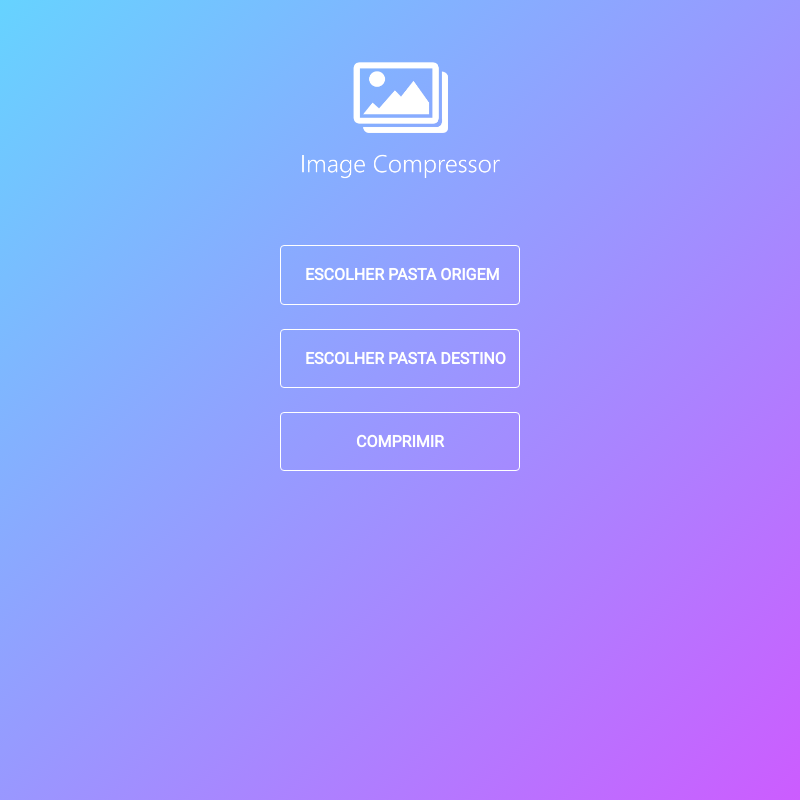
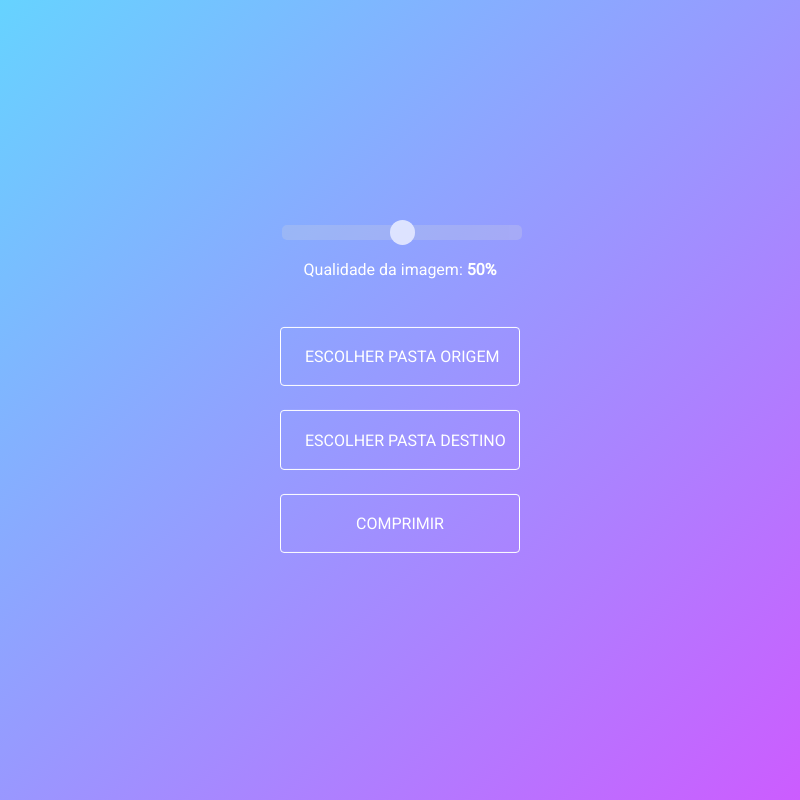
Before and after one commit to luisfagundes94/image-compressor, an Electron app: page app/index.html in a window 800 px wide. Drawn offline with Linux system fonts and the light colour scheme.

Commit message:
adding quality slider

```diff
--- a/app/css/index.css
+++ b/app/css/index.css
@@ -14,11 +14,18 @@ html {
 
 p {
     color: white;
+    font-family: 'Roboto', sans-serif;
+}
+
+span {
+  color: white;
+  font-weight: bold;
+  font-family: 'Roboto', sans-serif;
 }
 
 img {
     text-align: center;
-    margin-top: 7.5%;
+    margin-top: 6.5%;
     margin-left: auto;
     margin-right: auto;
     display: block;
@@ -34,13 +41,12 @@ h1{
 }
 
 .wrapper {
-    text-align: center;
-}
-
-.button-wrapper {
-    display: inline-block;
-    margin: auto;
-    width: 30%;
+  text-align: center;
+  position: absolute;
+  width: 30%;
+  top: 50%;
+  transform: translate(-50%, -50%);
+  left: 50%;
 }
 
 .button {
@@ -48,7 +54,6 @@ h1{
     padding: 8% 10%;
     width: 100%;
     text-align: center;
-    font-weight: bold;
     outline: none;
     display: block;
     border: 1px solid white;
@@ -118,3 +123,41 @@ h1{
     margin-top: -32px;
     display: none;
 }
+
+.slidecontainer {
+  margin-bottom: 20%;
+}
+
+.slider {
+  -webkit-appearance: none;
+  width: 100%;
+  height: 15px;
+  border-radius: 5px;
+  background: #dbdbdb54;
+  outline: none;
+  opacity: 0.7;
+  -webkit-transition: .2s;
+  transition: opacity .2s;
+}
+
+.slider:hover {
+  opacity: 1;
+}
+
+.slider::-webkit-slider-thumb {
+  -webkit-appearance: none;
+  appearance: none;
+  width: 25px;
+  height: 25px;
+  border-radius: 50%;
+  background: white;
+  cursor: pointer;
+}
+
+.slider::-moz-range-thumb {
+  width: 25px;
+  height: 25px;
+  border-radius: 50%;
+  background: white;
+  cursor: pointer;
+}
--- a/app/index.html
+++ b/app/index.html
@@ -16,17 +16,18 @@
             <div></div>
         </div>
     </div>
-    <img id="logo" src="../app/img/icon2.png" width="200px">
 
     <div class="wrapper">
-        <div class="button-wrapper">
-            <input class="button" id="input-folder" type="button" value="Escolher Pasta Origem">
-            <input class="button" id="output-folder" type="button" value="Escolher Pasta Destino">
-            <input class="button" id="compress" type="button" value="Comprimir">
+        <div class="slidecontainer">
+            <input type="range" min="10" max="90" value="50" class="slider" id="myRange">
+            <p>Qualidade da imagem: <span id="demo"></span><span>%</span></p>
+        </div>
+        <input class="button" id="input-folder" type="button" value="Escolher Pasta Origem">
+        <input class="button" id="output-folder" type="button" value="Escolher Pasta Destino">
+        <input class="button" id="compress" type="button" value="Comprimir">
 
-            <p id="input"></p>
-            <p id="output"></p>
-        </div>
+        <p id="input"></p>
+        <p id="output"></p>
     </div>
 
 
--- a/app/js/renderer.js
+++ b/app/js/renderer.js
@@ -5,6 +5,13 @@ var inputFolderPath = '';
 var outputFolderPath = '';
 
 showUI();
+
+const slider = document.getElementById('myRange');
+const output = document.getElementById('demo');
+output.innerHTML = slider.value;
+slider.oninput = function() {
+    output.innerHTML = this.value;
+}
 
 const inputFolderButton = document.querySelector('#input-folder');
 inputFolderButton.addEventListener('click', selectInputFolder);
@@ -14,10 +21,11 @@ outputFolderButton.addEventListener('click', selectOutputFolder);
 
 const compressButton = document.querySelector('#compress');
 compressButton.addEventListener('click', function () {
-    compressImages(inputFolderPath, outputFolderPath);
+    compressImages(inputFolderPath, outputFolderPath, slider.value);
     inputFolderPath = '';
     outputFolderPath = '';
 });
+
 
 function selectInputFolder() {
     dialog.showOpenDialog({
@@ -50,7 +58,7 @@ function createFoldersPathText(folderPathText, folderType, folderId) {
     }
 }
 
-function compressImages(inputFolderPath, outputFolderPath) {
+function compressImages(inputFolderPath, outputFolderPath, quality) {
 
     clearFolderPathText();
     hideUI();
@@ -61,8 +69,8 @@ function compressImages(inputFolderPath, outputFolderPath) {
         let formattedOutputFolderPath = formatOutputFolderPath(outputFolderPath);
 
         compress_images(formattedInputFolderPath, formattedOutputFolderPath, { compress_force: false, statistic: true, autoupdate: true }, false,
-            { jpg: { engine: 'mozjpeg', command: ['-quality', '60'] } },
-            { png: { engine: 'pngquant', command: ['--quality=20-50'] } },
+            { jpg: { engine: 'mozjpeg', command: ['-quality', `${quality}`] } },
+            { png: { engine: 'pngquant', command: [`--quality=${quality}`] } },
             { svg: { engine: 'svgo', command: '--multipass' } },
             { gif: { engine: 'gifsicle', command: ['--colors', '64', '--use-col=web'] } }, function (error, completed, statistic) {
                 if (error) {
@@ -115,8 +123,8 @@ function hideUI() {
     document.querySelector('#input-folder').style.display = 'none';
     document.querySelector('#output-folder').style.display = 'none';
     document.querySelector('#compress').style.display = 'none';
-    document.querySelector('#logo').style.display = 'none';
     document.querySelector('#loading-icon').style.display = 'block';
+    document.querySelector('.slidecontainer').style.display = 'none';
 }
 
 function showUI() {
@@ -124,6 +132,6 @@ function showUI() {
     document.querySelector('#input-folder').style.display = 'block';
     document.querySelector('#output-folder').style.display = 'block';
     document.querySelector('#compress').style.display = 'block';
-    document.querySelector('#logo').style.display = 'block';
     document.querySelector('#loading-icon').style.display = 'none';
+    document.querySelector('.slidecontainer').style.display = 'block';
 }
```
